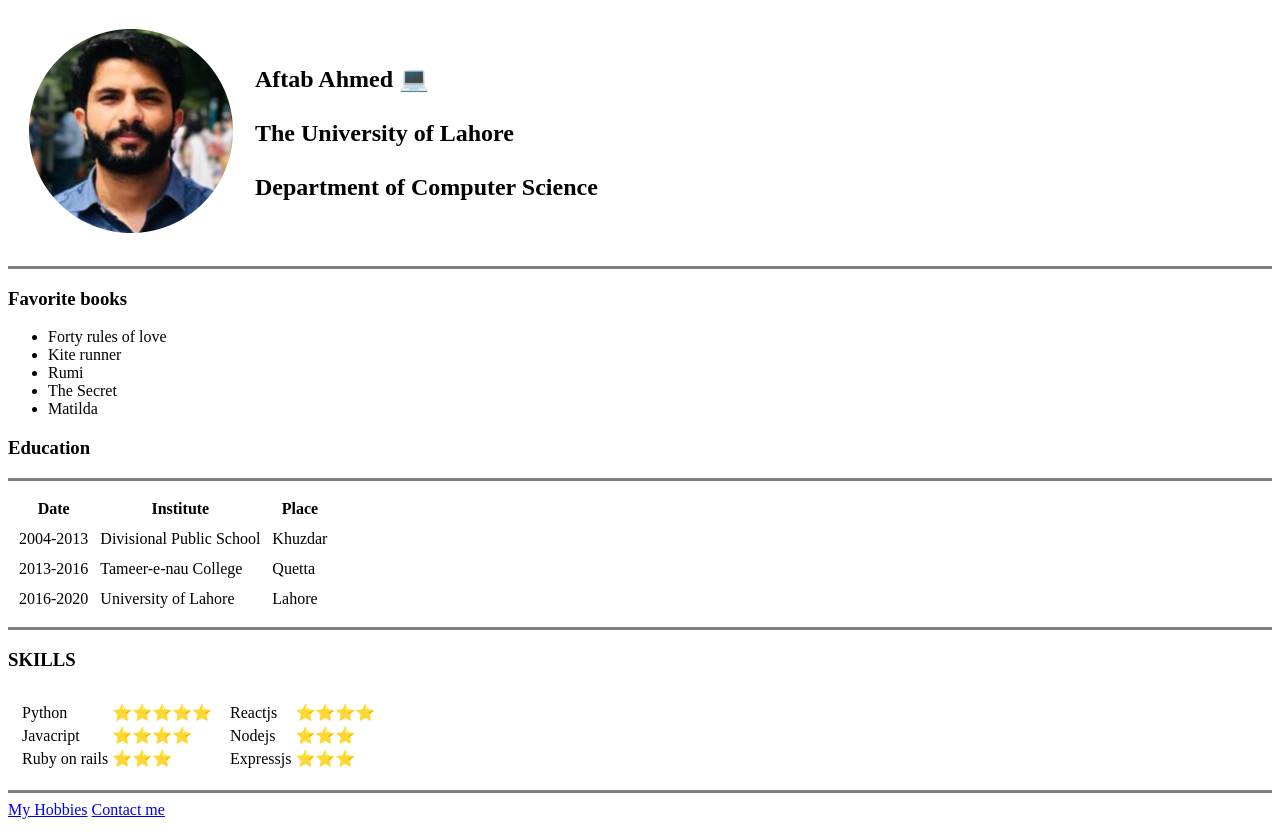
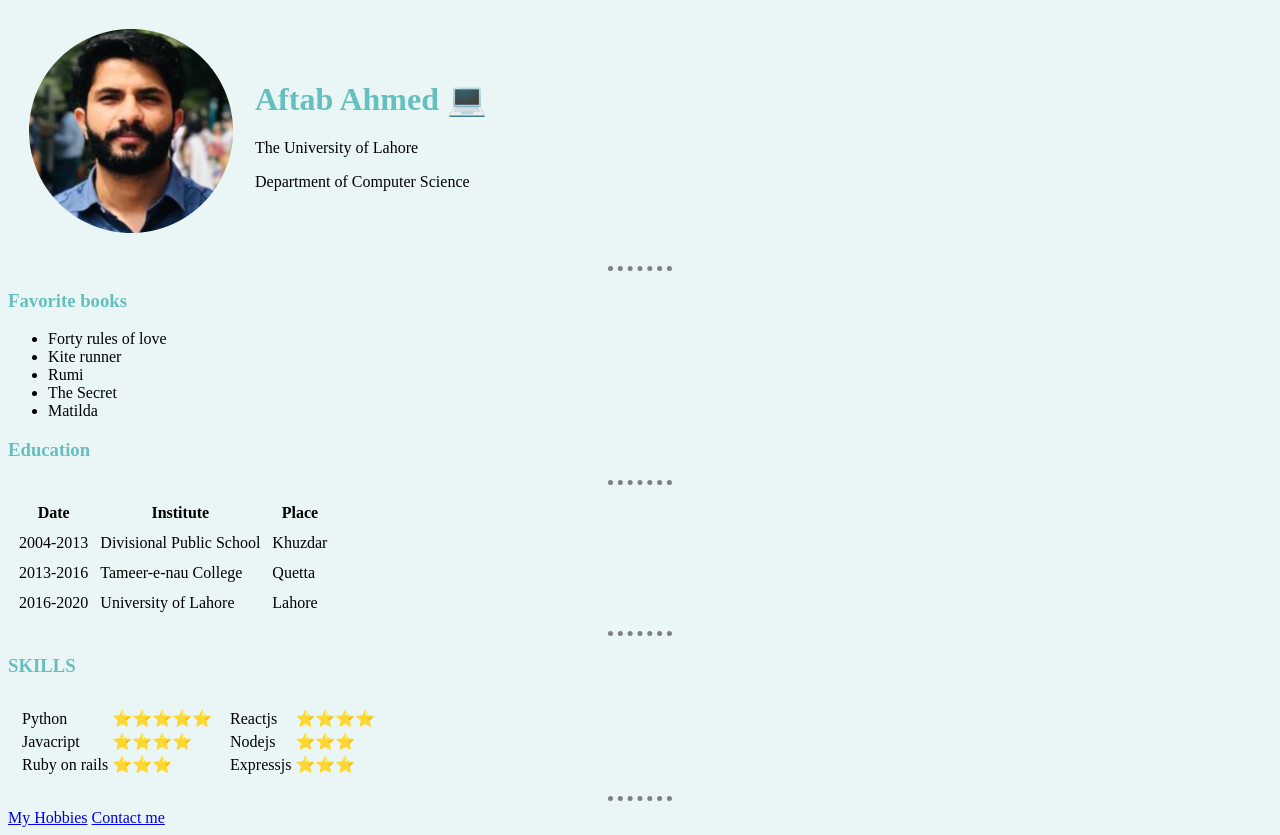
Before and after one commit to Aftab77985/my-cv, a plain HTML site: page index.html in a window 1280 px wide. Drawn offline with Linux system fonts and the light colour scheme.

Commit message:
added some styles

```diff
--- /dev/null
+++ b/css/styles.css
@@ -0,0 +1,16 @@
+body {
+    background-color: #eaf6f6;
+  }
+  hr {
+    border-style: none;
+    border-top-style: dotted;
+    border-color: grey;
+    border-width: 5px;
+    width: 5%;
+  }
+  h1 {
+      color: #66BFBF;
+  }
+  h3 {
+      color: #66BFBF;
+  }
--- a/index.html
+++ b/index.html
@@ -2,6 +2,7 @@
 <html lang="en" dir="ltr">
   <head>
     <meta charset="utf-8" />
+    <link rel="stylesheet" href="css/styles.css" />
     <title>Aftab Ahmed</title>
   </head>
   <body>
@@ -14,15 +15,13 @@
           />
         </td>
         <td>
-          <h2>
-            Aftab Ahmed 💻<br /><br />The University of Lahore <br />
-            <br />
-            Department of Computer Science
-          </h2>
+          <h1>Aftab Ahmed 💻</h1>
+          <p>The University of Lahore</p>
+          <p>Department of Computer Science</p>
         </td>
       </tr>
-    </table >
-    <hr size="3" noshade />
+    </table>
+    <hr />
     <h3>Favorite books</h3>
     <ul>
       <li>Forty rules of love</li>
@@ -32,7 +31,7 @@
       <li>Matilda</li>
     </ul>
     <h3>Education</h3>
-    <hr size="3" noshade />
+    <hr />
     <table cellspacing="10px">
       <tr>
         <th>Date</th>
@@ -55,7 +54,7 @@
         <td>Lahore</td>
       </tr>
     </table>
-    <hr size="3" noshade />
+    <hr />
     <h3>SKILLS</h3>
     <table cellspacing="10px">
       <tr>
@@ -73,7 +72,6 @@
               <td>Ruby on rails</td>
               <td>⭐⭐⭐</td>
             </tr>
-
           </table>
         </td>
         <td>
@@ -94,7 +92,7 @@
         </td>
       </tr>
     </table>
-    <hr size="3" noshade>
+    <hr />
     <a href="hobbies.html">My Hobbies</a>
     <a href="contact.html">Contact me</a>
   </body>
```
Also changed, not shown: contact.html (+4 -2 lines), hobbies.html (+1 -0 lines).
